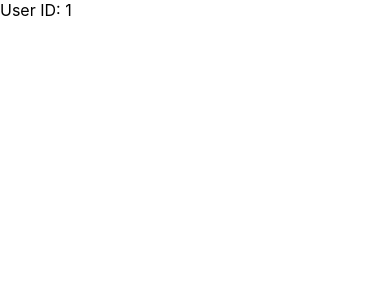
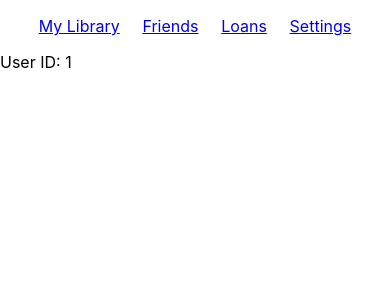
Before and after one commit to ParaLibrary/paralibrary-app, a React (Create React App) app: page /library/1 in a window 390 px wide. Shown: the top 300 px of the page. Built offline with nearby package versions, Linux system fonts and the light colour scheme.

Commit message:
Add responsive navbar.

```diff
--- a/src/App.tsx
+++ b/src/App.tsx
@@ -1,20 +1,50 @@
 import React from "react";
 import { BrowserRouter as Router, Switch, Route } from "react-router-dom";
+import styled from "styled-components";
+
 import LibraryPage from "./LibraryPage";
 import LandingPage from "./LandingPage";
 import FriendsPage from "./FriendsPage";
 import LoansPage from "./LoansPage";
 import SettingsPage from "./SettingsPage";
+import NavBar from "./NavBar";
+
+const PageLayout = styled.div`
+  display: flex;
+  flex-flow: column;
+  @media screen and (min-width: 480px) {
+    flex-flow: row;
+  }
+  height: 100vh;
+  flex: 0 1 auto;
+`;
+
+const MainContent = styled.div`
+  flex: 1 1 auto;
+  height: 100%;
+`;
 
 const App = () => {
   return (
     <Router>
       <Switch>
         <Route exact path="/" component={LandingPage}></Route>
-        <Route path="/library/:id" component={LibraryPage}></Route>
-        <Route path="/friends" component={FriendsPage}></Route>
-        <Route path="/loans" component={LoansPage}></Route>
-        <Route path="/settings" component={SettingsPage}></Route>
+        <PageLayout>
+          <NavBar
+            navItems={[
+              { name: "My Library", link: "/library" },
+              { name: "Friends", link: "/friends" },
+              { name: "Loans", link: "/loans" },
+              { name: "Settings", link: "/settings" },
+            ]}
+          />
+          <MainContent>
+            <Route path="/library/:id" component={LibraryPage}></Route>
+            <Route path="/friends" component={FriendsPage}></Route>
+            <Route path="/loans" component={LoansPage}></Route>
+            <Route path="/settings" component={SettingsPage}></Route>
+          </MainContent>
+        </PageLayout>
       </Switch>
     </Router>
   );
--- /dev/null
+++ b/src/NavBar.tsx
@@ -0,0 +1,43 @@
+import React from "react";
+import styled from "styled-components";
+import { Link } from "react-router-dom";
+import { NavItem } from "./ourtypes";
+
+const NavBarLayout = styled.nav`
+  display: flex;
+  flex-flow: row nowrap;
+  justify-content: space-evenly;
+  align-items: flex-start;
+
+  height: fit-content;
+  width: auto;
+  padding: 16px;
+  @media screen and (min-width: 480px) {
+    flex-flow: column nowrap;
+    justify-content: start;
+  }
+`;
+
+const LinkWrapper = styled.div`
+  @media screen and (min-width: 480px) {
+    padding-bottom: 16px;
+  }
+`;
+
+interface NavBarProps {
+  navItems: NavItem[];
+}
+
+const NavBar: React.FC<NavBarProps> = ({ navItems }) => {
+  return (
+    <NavBarLayout>
+      {navItems.map((item: NavItem) => (
+        <LinkWrapper>
+          <Link to={item.link}>{item.name}</Link>
+        </LinkWrapper>
+      ))}
+    </NavBarLayout>
+  );
+};
+
+export default NavBar;
--- /dev/null
+++ b/src/ourtypes.ts
@@ -0,0 +1,4 @@
+export interface NavItem {
+  name: string;
+  link: string;
+}
--- a/src/types.d.ts
+++ b/src/types.d.ts
@@ -1,2 +1,3 @@
 declare module "react-router-dom";
 declare module "react-router";
+declare module "styled-components";
```
Also changed, not shown: 1 other file (tests, documents, lock files or other folders).
